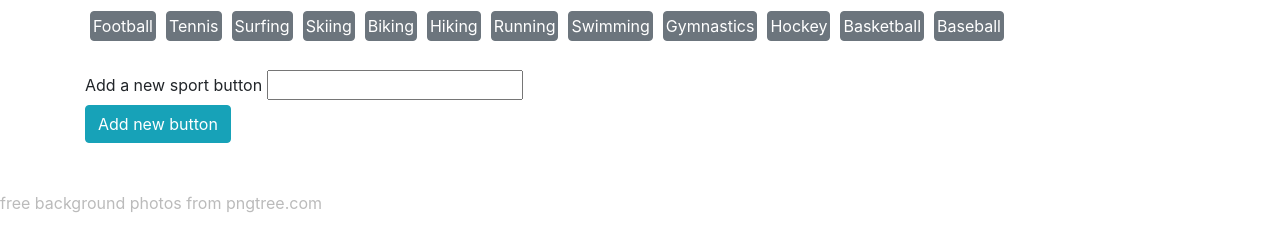
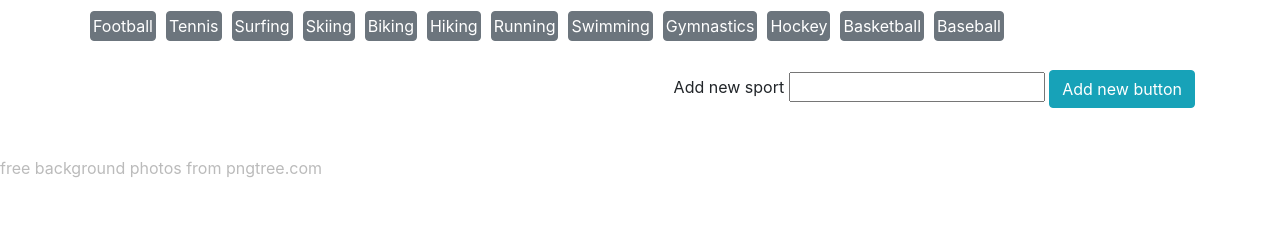
Before and after one commit to danalittleskier/GiphyApp, a plain HTML site: page index.html in a window 1280 px wide. Shown: the part 478-728 px from the top of the page. Drawn offline with nearby package versions, Linux system fonts and the light colour scheme.

Commit message:
Reposition add new button form.

```diff
--- a/assets/css/style.css
+++ b/assets/css/style.css
@@ -22,3 +22,7 @@ a:link {
     margin-bottom: 20px;
     /* margin-left: 5px; */
   }
+
+.addbutton {
+    text-align: right;
+}
--- a/index.html
+++ b/index.html
@@ -32,10 +32,10 @@
                         </div>
                 </div>
                 <div class="row my-4">
-                        <div class="col float-right">
+                        <div class="col-sm addbutton">
                           <form id="nature-terms-form">
-                                        <label for="nature-input">Add a new sport button</label>
-                                        <input type="text" id="nature-input"><br>
+                                        <label for="nature-input">Add new sport</label>
+                                        <input type="text" id="nature-input">
 
                                         <input id="add-term-button" class="btn btn-info" type="submit" value="Add new button">
                           </form>
```
